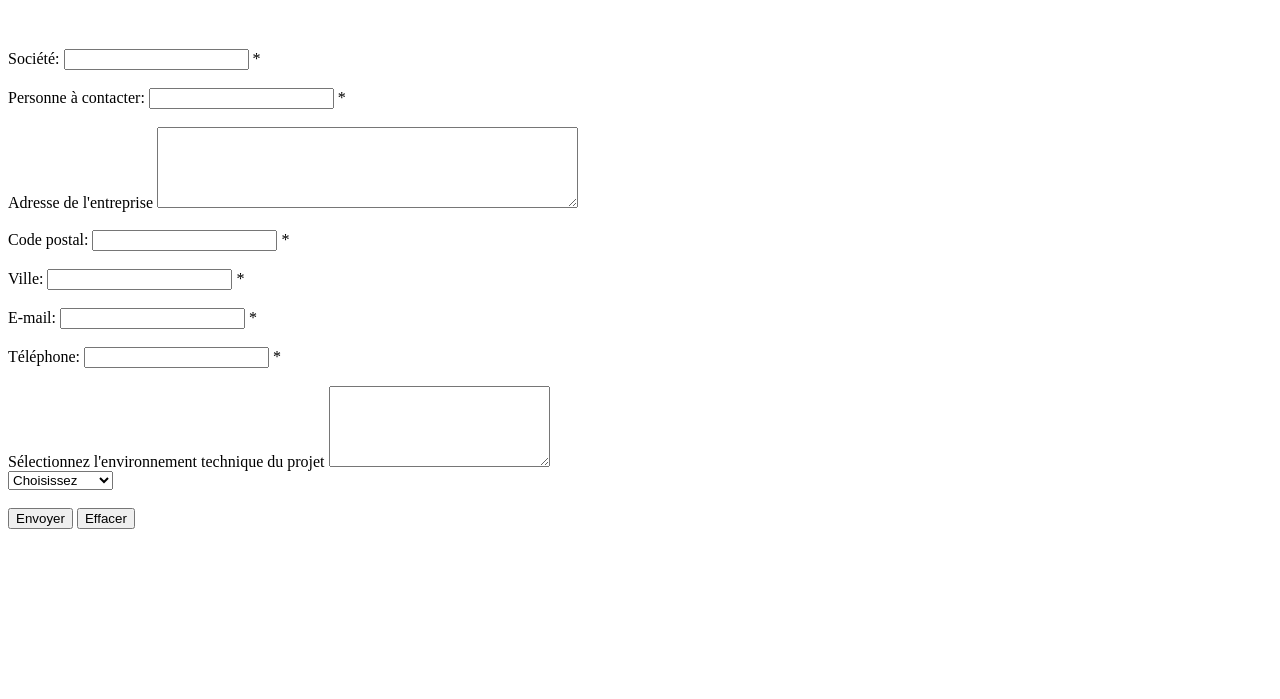
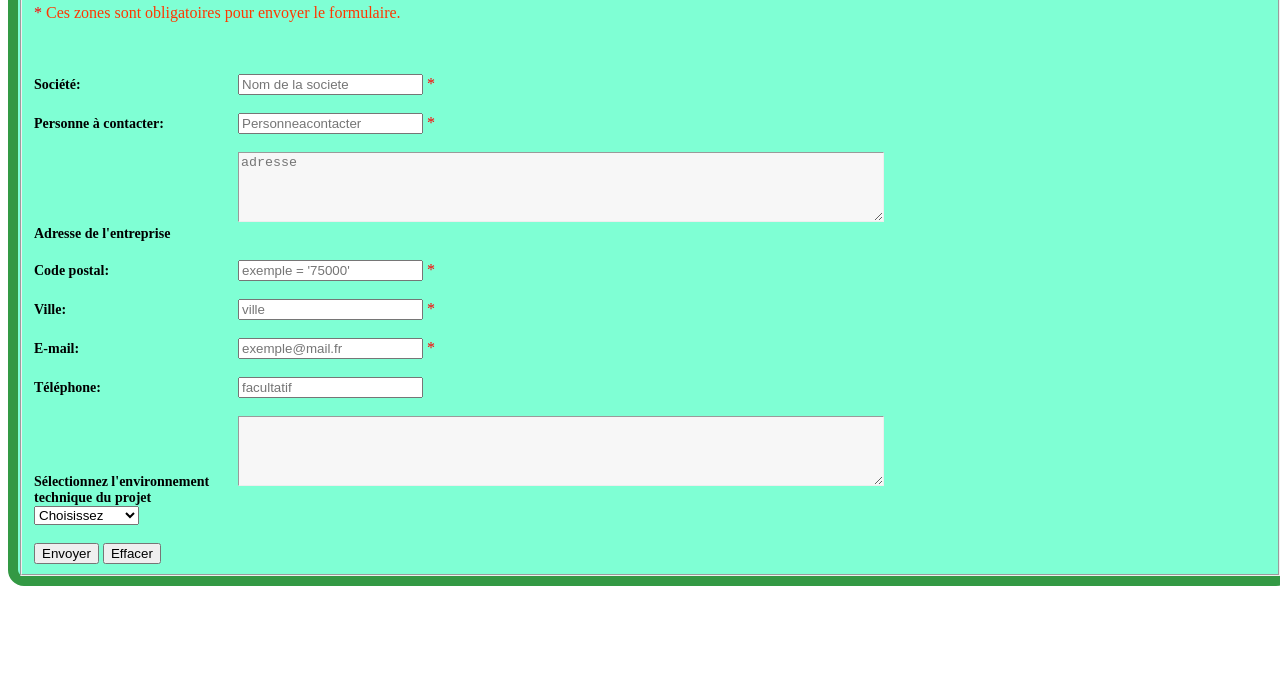
Before and after one commit to mbimba/JARDITOU, a plain HTML site: page JAVASCRIPT/Contact exo js17_lesformulaires.html in a window 1280 px wide. Shown: the part 101-800 px from the top of the page. Drawn offline with Linux system fonts and the light colour scheme.

Commit message:
ajout fichiers TD formulaire javascript

```diff
--- a/JAVASCRIPT/Contact exo js17_lesformulaires.css
+++ b/JAVASCRIPT/Contact exo js17_lesformulaires.css
@@ -1,2 +1,64 @@
 
-p { color: red}
+p { color: hwb(13 0% 0%)}
+
+
+ span{
+    color: rgb(255, 0, 0);
+ }
+
+
+label{
+width: 200px;
+display:inline-block;
+font-weight: bold;
+align-items:center;
+font-size: 14px;
+}
+
+.fin{
+    align-items: center;
+    flex: 100%;
+
+}
+
+
+textarea
+{
+    width: 50vw;
+    height: 5vw;
+    margin-bottom: 2vh;
+    margin-left:auto;
+    border: 1px inset;
+    background-color: #F7F7F7;
+    color: teal;
+}
+
+
+.ensemble{
+    background-color:aquamarine;
+    width: 100%;
+    border: 10px solid rgb(51, 153, 68);
+    border-radius: 1em;
+    border-top-right-radius: 10% 1%;
+}
+.debut{
+    background-color:aquamarine;
+    width: 100%;
+}
+
+
+
+
+
+
+/*
+colonnegauche
+label{
+    display:flex
+    max-width: 100%;
+height: auto;
+flex-direction: row-reverse;
+    float: row;
+    align-items:flex-end;
+}
+*/
--- a/JAVASCRIPT/Contact exo js17_lesformulaires.html
+++ b/JAVASCRIPT/Contact exo js17_lesformulaires.html
@@ -1,5 +1,6 @@
 <!DOCTYPE html>
 <html lang="fr">
+
 <head>
     <meta charset="UTF-8">
     <meta name="viewport" content="width=device-width, initial-scale=1.0">
@@ -8,35 +9,40 @@
 </head>
 
 <body>
-    <form>
-        <h1>Vos coordonnées:</h1>
-        <p>*Ces zones sont obligatoires pour envoyer le formulaire.</p> <br>
+    <form class="ensemble" method="post" action="traitement.php">
+        <fieldset>
+        <div class="debut"> <!-- Ici toute ma Colonne gauche-->
+            <h1>Vos coordonnées:</h1>
+            <p>
+                <span aria-label="required">*</span> Ces zones sont obligatoires pour envoyer le formulaire.
+            </p> <br>
+            <br>
+        </div>
+        <label class="colonnegauche" name="societe" for="societe">Société: </label>
+        <input class="colonnegauche" type="text" name="Société" value="" placeholder="Nom de la societe" required> <span aria-label="required"> * </span> <br>
         <br>
-        <label>Société:</label>
-        <input type="text" name="Société"> * <br>
+        <label for="Personneacontacter">Personne à contacter: </label>
+        <input type="text" name="Personneacontacter" value="" placeholder="Personneacontacter" required> <span aria-label="required" id="contactabsent" > * </span> <br>
         <br>
-        <label>Personne à contacter:</label>
-        <input type="text" name="Personne à contacter"> * <br>
+        <label for="adresse">Adresse de l'entreprise </label>
+        <textarea id="adresse" class="input" name="adresse" for="adresse" rows="5" cols="50" placeholder="adresse" required></textarea><br>
         <br>
-        <label for="adresse">Adresse de l'entreprise</label>
-        <textarea id="adresse" name="adresse" rows="5" cols="50"></textarea><br>
+        <label for="CP">Code postal: </label>
+        <input type="text" name="CP" value="" placeholder="exemple = '75000'" required> <span aria-label="required"> * </span>  <br>
         <br>
-        <label>Code postal:</label>
-        <input type="text" name="Code postal"> * <br>
+        <label for="ville">Ville: </label>
+        <input type="text" name="ville" id="ville" value="" placeholder="ville" required>  <span aria-label="required"> * </span> <br>
         <br>
-        <label>Ville:</label>
-        <input type="text" name="Ville"> * <br>
+        <label for="mail">E-mail:  </label>
+        <input type="text" name="mail" id="email" value="" placeholder="exemple@mail.fr" required> <span aria-label="required"> * </span>  <br>
         <br>
-        <label>E-mail:</label>
-        <input type="text" name="Email"> * <br>
+        <label for="tel">Téléphone: </label>
+        <input type="text" name="Téléphone" id="tel" value="" placeholder="facultatif">  <br>
         <br>
-        <label>Téléphone:</label>
-        <input type="text" name="Téléphone"> * <br>
-        <br>
-        <label for="environnement technique">Sélectionnez l'environnement technique du projet</label>
-        <textarea id="environnement" name="environnement" rows="5" cols="25"></textarea><br>
-        <select id="environnement technique">
-            <option value = "" selected>Choisissez</option><br>
+        <label class="colonnegauche" for="environnementtechnique">Sélectionnez l'environnement technique du projet</label>
+        <textarea class="colonnegauche" id="environnementtechnique" name="environnement" rows="5" cols="5"></textarea><br>
+        <select class="colonnegauche" id="environnement technique">
+            <option value="" selected>Choisissez</option><br>
             <option value="Access">Access</option>
             <option value="Java">Java</option>
             <option value="Delphi">Delphi</option>
@@ -50,12 +56,19 @@
             <option value="SQL Server">SQL Server</option>
             <option value="Oracle">Oracle</option>
             <option value="Autres...">Autres...</option>
+
         </select> <br>
         <br>
-        <input type="button" value="Envoyer">
-        <input type="button" value="Effacer"> <br>
+            <div class="fin">
+                <input type="button" value="Envoyer" id="boutondenvoi">
+                <input type="button" value="Effacer"> <br>
+            </div>
+        </div>
+    </fieldset>
+    </form>
 
-    </form>
+
+<script src="Contact exo js17_lesformulaires.js"></script>
 </body>
 
 </html>
--- a/JAVASCRIPT/Contact exo js17_lesformulaires.js
+++ b/JAVASCRIPT/Contact exo js17_lesformulaires.js
@@ -0,0 +1,48 @@
+// fichier Contact exo js17_lesformulaires.js
+document.Contact exo js17_lesformulaires;
+
+const societe= "x";         //dans le fichier html, soc correspond à société
+soc.length=1;
+console.log(soc);
+console.log(soc.length);
+
+var formValid = document.getElementById("boutondenvoi");
+var prenom = document.getElementById("prenom");
+var contactabsent = document.getElementById("contactabsent");
+var prenomValid = /^[a-zA-ZéèîïÉÈÎÏ][a-zéèêàçîï]+([-'\s][a-zA-ZéèîïÉÈÎÏ][a-zéèêàçîï]+)?$/;
+
+/*
+function
+// si le champ est vide
+if (prenomabsent){
+    prenomabsent
+}
+---------------
+function    testcode()              //pour tester le code postal
+{
+    var filtre = /[0-9]{5}/;
+    var CP = document.getElementById("code").value;
+    var result = filtre.test(CP);
+    if(!filtre.test(CP))
+        alert("Rensiegner un code postal valide (exemple : 75000)");
+    filtre.lastIndex;
+}
+----------------------
+function    testmail()      //pour tester le mail
+{
+    var filtre = /[@]{1}/;
+    var mail = document.getElementById("email").value;
+    var result = filtre.test(mail);
+    if(!filtre.test(mail))
+        alert("Email non valide, comprenant au moins '@'");
+    filtre.lastIndex;
+}
+----------------------
+function    ad()
+{
+    var ch = document.getElementById("selection").value;
+
+    if (ch != "choix")
+        document.getElementById("arEa").innerHTML = ch;
+}
+*/
```
